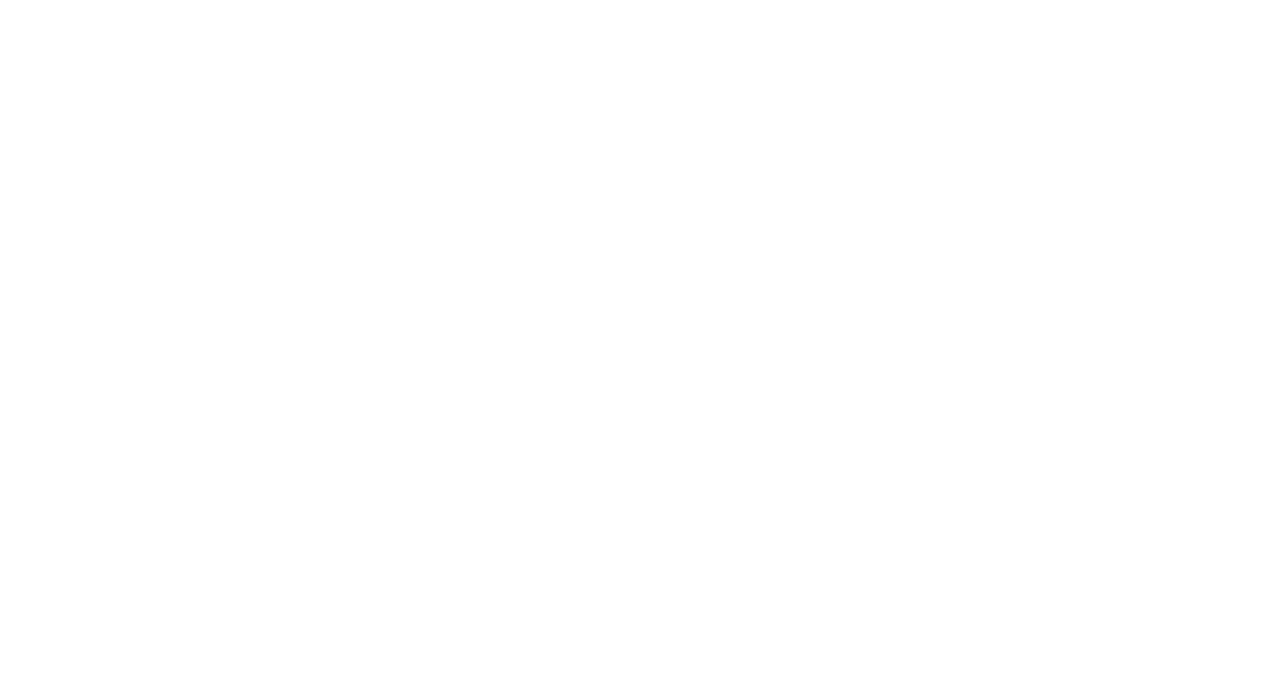
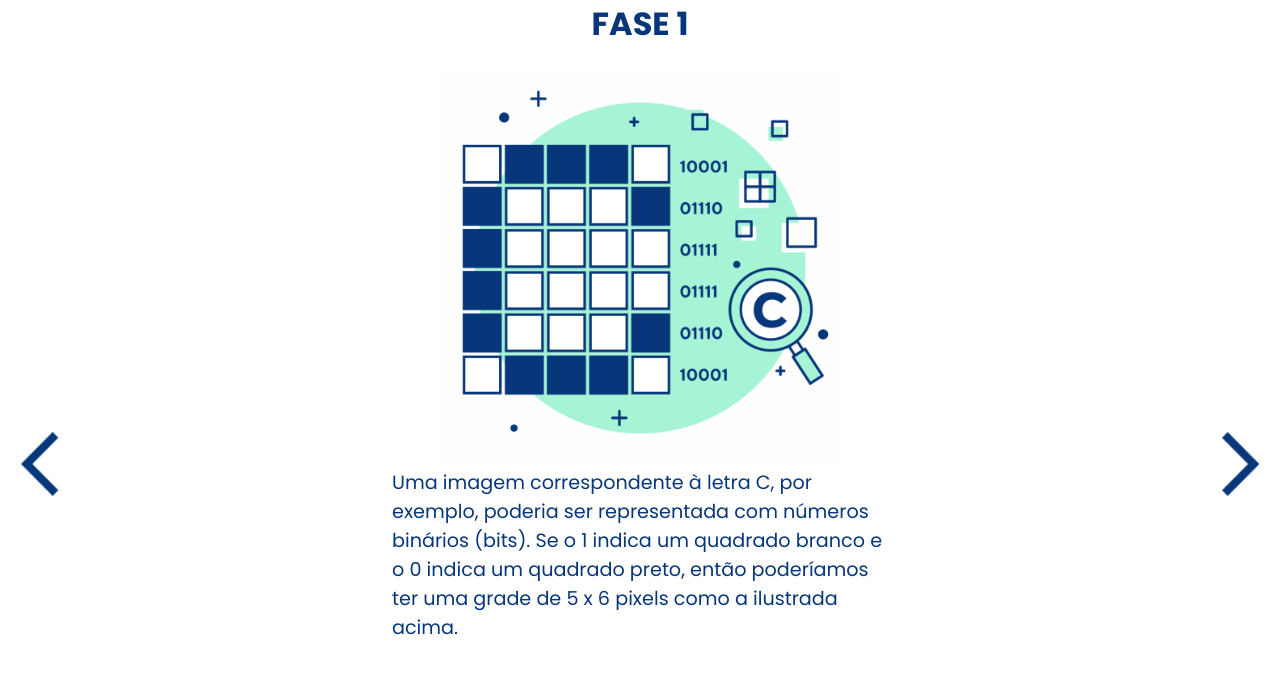
Before and after one commit to sabrina-goncalves-de-almeida/projeto-para-testes-pixel, a JavaScript app: page /phase1screen4 in a window 1280 px wide. Before the commit this address had no page. Shown: the top 674 px of the page. Built offline with nearby package versions, Linux system fonts and the light colour scheme; the HTML template or start-up script is replaced by a standard one.

Commit message:
feat(#2): acrescentando page 4

```diff
--- /dev/null
+++ b/src/pages/phases/phase1/Phase1Page4/Phase1Page4.module.css
@@ -0,0 +1,7 @@
+.screen {
+    background: #FFFFFF;
+}
+
+.titlePhase {
+    text-align: center;
+}
--- /dev/null
+++ b/src/pages/phases/phase1/Phase1Page4/index.js
@@ -0,0 +1,19 @@
+import styles from "./Phase1Page4.module.css";
+
+import phase1Image4 from "../../../../assets/images/phases/phase1/phase-1-image-4.png";
+import PhaseScreen from "../../../../components/PhaseScreen";
+
+function Phase1Page4() {
+    return (
+        <>
+            <body className={styles.screen}>
+                <h1 className={styles.titlePhase}>FASE 1</h1>
+                <PhaseScreen
+                    props={{phaseImage : phase1Image4, textOfQuest : "Uma imagem correspondente à letra C, por exemplo, poderia ser representada com números binários (bits). Se o 1 indica um quadrado branco e o 0 indica um quadrado preto, então poderíamos ter uma grade de 5 x 6 pixels como a ilustrada acima.", textAlt : "Imagem de uma grade de pixels formando a letra C"}}
+                    routesProperties={{buttonLeft : "/phase1screen3", buttonRight:"/phase1screen5"}}/>
+            </body>
+        </>
+    );
+}
+
+export default Phase1Page4;
--- a/src/routes.js
+++ b/src/routes.js
@@ -4,6 +4,7 @@
 import Phase1Page1 from "./pages/phases/phase1/Phase1Page1";
 import Phase1Page2 from "./pages/phases/phase1/Phase1Page2";
 import Phase1Page3 from "./pages/phases/phase1/Phase1Page3";
+import Phase1Page4 from "./pages/phases/phase1/Phase1Page4";
 
 function AppRoutes() {
     return (
@@ -14,6 +15,7 @@
                 <Route path="/phase1screen1" element={ <Phase1Page1 />}></Route>
                 <Route path="/phase1screen2" element={ <Phase1Page2 />}></Route>
                 <Route path="/phase1screen3" element={ <Phase1Page3 />}></Route>
+                <Route path="/phase1screen4" element={ <Phase1Page4 />}></Route>
             </Routes>
         </BrowserRouter>
     );
```
